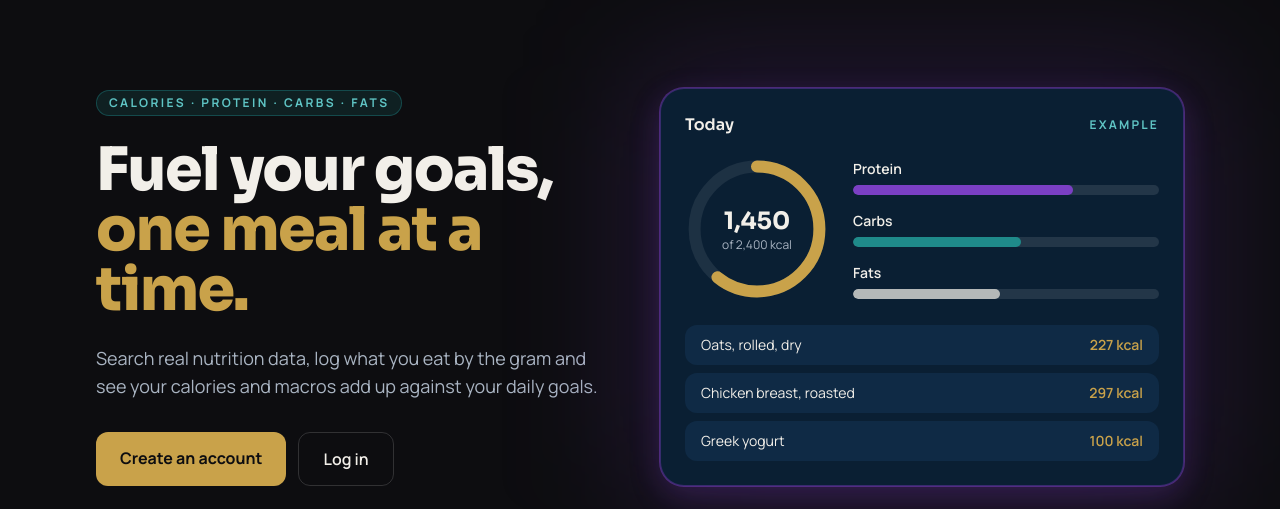
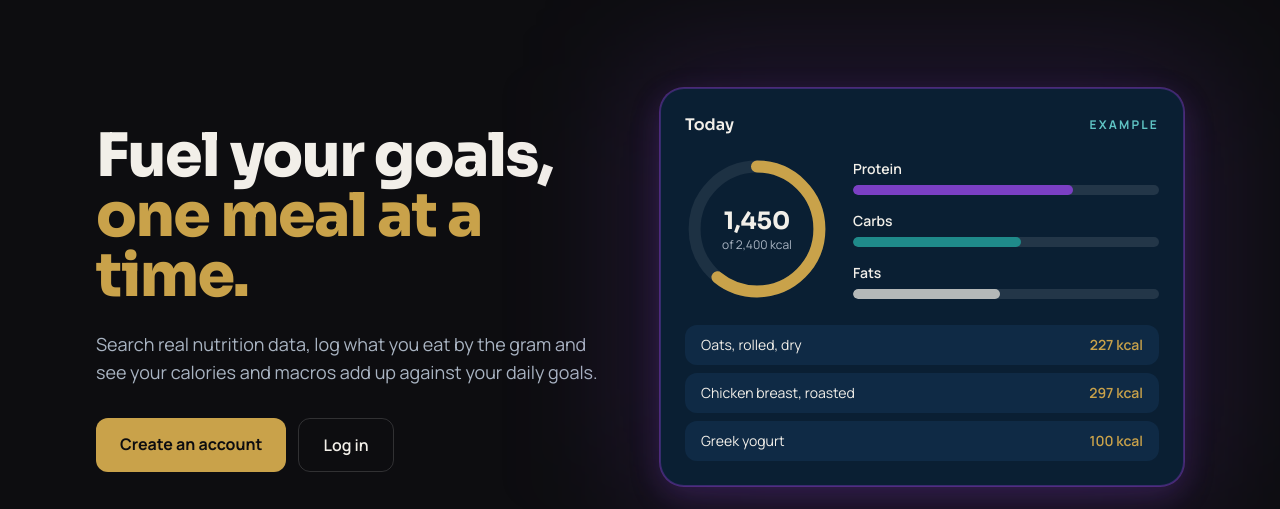
Before and after one commit to Marsad07/FitnessApp, a Flask app: page / in a window 1280 px wide. Shown: the part 69-578 px from the top of the page. Run offline with Flask 3, Linux system fonts and the light colour scheme; parts of the project's set-up code (start-up, migrations or seed data) failed here and were passed over.

Commit message:
fix: delete unnecessary line

```diff
--- a/app/templates/online/homepage/homepage.html
+++ b/app/templates/online/homepage/homepage.html
@@ -7,7 +7,6 @@
     Left: the pitch + buttons. Right: a preview of what the dashboard looks like (example numbers) -->
     <section class="grid lg:grid-cols-2 gap-10 items-center py-6 lg:py-14">
         <div>
-            <p class="inline-block text-xs font-bold tracking-[0.2em] uppercase text-teal-light bg-teal/15 border border-teal/40 rounded-full px-3 py-1 animate__animated animate__fadeInUp">Calories · Protein · Carbs · Fats</p>
             <h1 class="font-head text-4xl sm:text-6xl font-extrabold tracking-tight leading-[1.05] mt-6 animate__animated animate__fadeInUp" style="animation-delay: .1s">
                 Fuel your goals,<br><span class="text-gold">one meal at a time.</span>
             </h1>
```
